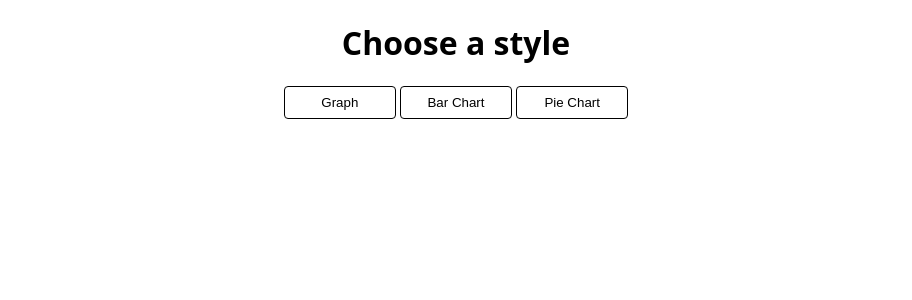
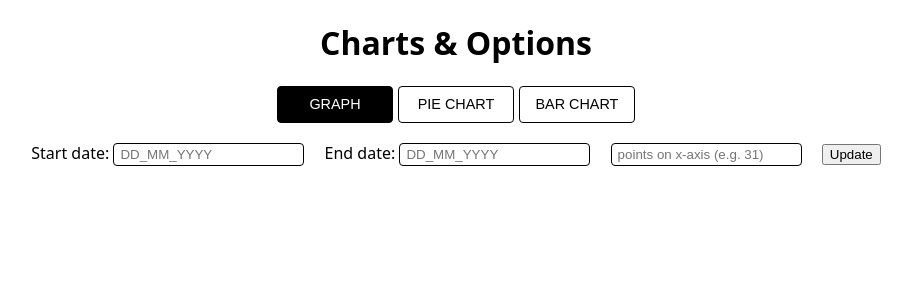
Before and after one commit to galustian/LogMe, a Flask app: template templates/index.html in a window 1280 px wide. Shown: the top 300 px of the page, without its empty margins (184-1096 px from the left). Run offline with Flask 2, Linux system fonts and the light colour scheme; the template is opened without the code that fills it, so the values that code supplies are empty.

Commit message:
bug fixes and many improvements

```diff
--- a/server.py
+++ b/server.py
@@ -1,6 +1,7 @@
 from flask import Flask, request, render_template, abort
 import matplotlib.pyplot as plt
 import mpld3
+import os
 import datetime
 import json
 import random
@@ -18,31 +19,36 @@ def number_of_logged_days(from_date, to_date):
 
 
 def get_days_dict(from_date, to_date):
-    from_month = int(from_date[1])
-    from_day = int(from_date[0])
-
-    to_month = int(to_date[1])
-    to_day = int(to_date[0])
-
     logs = get_years_logs(int(from_date[2]), int(to_date[2]))
 
     days = {}
 
     # logs[log_y] is the log of an entire year to be partially included
     for log_y in logs:
-        for log_d in logs[log_y]:
-            log_date = log_d.split("-")
-            log_day = int(log_date[0])
-            log_month = int(log_date[1])
+        for log_date in logs[log_y]:
+            from_year = int(from_date[2])
+            from_month = int(from_date[1])
+            from_day = int(from_date[0])
 
-            if from_month < log_month < to_month:
-                days[log_d] = logs[log_y][log_d]
-            elif log_month == from_month:
+            to_year = int(to_date[2])
+            to_month = int(to_date[1])
+            to_day = int(to_date[0])
+
+            log_day = int(log_date.split("-")[0])
+            log_month = int(log_date.split("-")[1])
+
+            if log_y > from_year:
+                from_day = 1
+                from_month = 1
+
+            if from_month < log_month < to_month and log_y <= to_year:
+                days[log_date] = logs[log_y][log_date]
+            elif log_month == from_month and log_y <= to_year:
                 if log_day >= from_day:
-                    days[log_d] = logs[log_y][log_d]
-            elif log_month == to_month:
+                    days[log_date] = logs[log_y][log_date]
+            elif log_month == to_month and log_y <= to_year:
                 if log_day <= to_day:
-                    days[log_d] = logs[log_y][log_d]
+                    days[log_date] = logs[log_y][log_date]
 
     return days
 
@@ -50,13 +56,14 @@ def get_days_dict(from_date, to_date):
 def increment_date(from_day, from_month, from_year):
     if from_day < 31:
         from_day += 1
-    elif from_month < 12:
+    else:
+        from_day = 1
         from_month += 1
-        from_day = 1
-    else:
-        from_year += 1
+
+    if from_month > 12:
         from_month = 1
         from_day = 1
+        from_year += 1
 
     return from_day, from_month, from_year
 
@@ -118,7 +125,6 @@ def get_app_colors_dict():
 
 def get_n_days_avg(days, n_days, from_date, to_date):
     from_to_dates_list = get_available_dates_in_ordered_list(days, from_date, to_date)
-    print(from_to_dates_list)
     app_names_list = get_all_app_names()
 
     avg_days = {}
@@ -126,7 +132,6 @@ def get_n_days_avg(days, n_days, from_date, to_date):
     # create avg_day and append to avg_days
     for n in range(0, len(from_to_dates_list), n_days):
         n_days_list = []
-
         # remaining days smaller than n_days (for the average)
         remaining_days = False
         if len(from_to_dates_list) - n < n_days:
@@ -136,7 +141,6 @@ def get_n_days_avg(days, n_days, from_date, to_date):
         # append n_days to list (for average)
         for i in range(n_days):
             day = days[from_to_dates_list[n+i]]
-
             # if app not used that day, create its dict entry with 0
             for app_name in app_names_list:
                 if app_name not in day:
@@ -146,7 +150,6 @@ def get_n_days_avg(days, n_days, from_date, to_date):
 
         # create average day
         avg_day = {}
-        # init avg_day dict
         for app_name in app_names_list:
             avg_day[app_name] = 0
 
@@ -162,13 +165,6 @@ def get_n_days_avg(days, n_days, from_date, to_date):
     return avg_days
 
 
-'''
-@app.route('/pie/<years>', methods=['GET', 'POST'])
-def pie_chart(years):
-    pass
-'''
-
-
 def create_date_obj(date_str):
     date = date_str.split('-')
     return datetime.date(int(date[2]), int(date[1]), int(date[0]))
@@ -178,7 +174,8 @@ def get_years_logs(from_year, to_year):
     logs = {}
     years_list = [y for y in range(from_year, to_year + 1)]
     for y in years_list:
-        logs[y] = read_log_only(year=y)
+        if os.path.isfile('logs/log-{}.json'.format(y)):
+            logs[y] = read_log_only(year=y)
 
     return logs
 
@@ -194,7 +191,7 @@ def create_graph(days_avg):
         for date_str in days_avg:
             date_obj_list.append(create_date_obj(date_str))
             hours_list.append(days_avg[date_str][app_name] / 3600)
-        plt.plot_date(date_obj_list, hours_list, color=app_colors_dict[app_name], label=app_name, markeredgewidth=2, linestyle='-', lw=3)
+        plt.plot_date(date_obj_list, hours_list, color=app_colors_dict[app_name], label=app_name, markeredgewidth=0, linestyle='-', lw=3)
 
     plt.xlabel('Date')
     plt.ylabel('Hours')
@@ -206,16 +203,17 @@ def create_bar(days_avg):
     app_colors_dict = get_app_colors_dict()
 
     for i, app_name in enumerate(app_names_list):
-        date_obj_list = []
+        date_str_list = []
         hours_list = []
 
         for date_str in days_avg:
-            date_obj_list.append(create_date_obj(date_str))
+            date_str_list.append(date_str)
             hours_list.append(days_avg[date_str][app_name] / 3600)
 
-        plt.bar(date_obj_list, hours_list, color=app_colors_dict[app_name], label=app_name, width=0.8)
-        ax = plt.gca()
-        ax.xaxis_date()
+        plt.bar(range(len(date_str_list)), hours_list, color=app_colors_dict[app_name], label=app_name, width=0.4, align='center')
+        plt.xticks(range(len(date_str_list)), date_str_list)
+        # ax = plt.gca()
+        # ax.xaxis_date()
 
     plt.xlabel('Date')
     plt.ylabel('Hours')
@@ -245,26 +243,29 @@ def create_pie(days_avg):
     plt.pie(hours_sum_list, labels=app_names_list, colors=colors_list, autopct='%1.1f%%')
 
 
-# format: 21_01_2018-16_09_2018
-@app.route('/<date_range>/<max_points_in_chart>', methods=['GET', 'POST'])
-def homepage(date_range, max_points_in_chart):
-    dates = date_range.split('-')
-    if len(dates) != 2:
-        return abort(404)
-    try:
-        int(max_points_in_chart)
-    except ValueError:
-        return abort(404)
+# date format: 21_01_2018
+@app.route('/', methods=['GET'])
+def homepage():
+    from_date = None
+    to_date = None
+    max_points_in_chart = None
 
-    from_date = dates[0].split('_')
-    to_date = dates[1].split('_')
-
-    if int(max_points_in_chart) > 15:
-        max_points_in_chart = 15
+    if 'start-date' not in request.args or 'end-date' not in request.args or 'max-datapoints' not in request.args:
+        now = datetime.datetime.now()
+        from_date = [now.day, now.month, now.year-1]
+        to_date = [now.day, now.month, now.year]
+        max_points_in_chart = MAX_POINTS_IN_BAR_CHART * 10
+    else:
+        from_date = request.args['start-date'].split('_')
+        to_date = request.args['end-date'].split('_')
+        max_points_in_chart = int(request.args['max-datapoints'])
+        # Validate date
+        if len(from_date) != 3 or len(to_date) != 3:
+            abort(404)
 
     # For Graph and Bar-Chart, set average days per point
     total_days = number_of_logged_days(from_date, to_date)
-    n_days_avg_per_point = round(total_days / int(max_points_in_chart))
+    n_days_avg_per_point = round(total_days / max_points_in_chart)
     if n_days_avg_per_point == 0:
         n_days_avg_per_point = 1
 
@@ -278,22 +279,28 @@ def homepage(date_range, max_points_in_chart):
     create_pie(days_avg)
 
     bar_fig = plt.figure(figsize=(12, 8))
-    # Set at most 15 bars
-    if int(max_points_in_chart) > MAX_POINTS_IN_BAR_CHART:
-        max_points_in_chart = MAX_POINTS_IN_BAR_CHART
-
-        n_days_avg_per_point = round(total_days / int(max_points_in_chart))
+    # Set at most 15 bars START
+    if max_points_in_chart > MAX_POINTS_IN_BAR_CHART:
+        n_days_avg_per_point = round(total_days / MAX_POINTS_IN_BAR_CHART)
         if n_days_avg_per_point == 0:
             n_days_avg_per_point = 1
         days_avg = get_n_days_avg(days, n_days_avg_per_point, from_date, to_date)
-
+    # Set at most 15 bars END
     create_bar(days_avg)
 
     graph = mpld3.fig_to_html(graph_fig)
+    pie = mpld3.fig_to_html(pie_fig)
     bar = mpld3.fig_to_html(bar_fig)
-    pie = mpld3.fig_to_html(pie_fig)
 
-    return render_template('index.html', html_graph=graph, html_bar=bar, html_pie=pie)
+    template_args = {
+        'html_graph': graph,
+        'html_pie': pie,
+        'html_bar': bar,
+        'start_date': '_'.join([str(d) for d in from_date]),
+        'end_date': '_'.join([str(d) for d in to_date]),
+        'max_points': max_points_in_chart
+    }
+    return render_template('index.html', **template_args)
 
 
 if __name__ == '__main__':
--- a/templates/index.html
+++ b/templates/index.html
@@ -12,39 +12,116 @@
 			#selection {
 				margin: 0 auto;
 				text-align: center;
-				width 30 rem;
+				width: 30 rem;
+				z-index: 99999 !important;
 			}
 			html {
 				font-family: 'Ubuntu', 'Noto Sans', sans-serif !important;
 			}
-			button {
-				width: 7rem;
-				height: 2.1rem;
+			#graphbutton, #piebutton, #barbutton {
+				width: 7.3rem;
+				height: 2.3rem;
 				border: 1px solid black;
 				background: transparent;
 				cursor: pointer;
 				border-radius: 4px;
+				font-size: 0.9rem;
+				outline: none;
+				text-transform: uppercase;
+			}
+			#pie, #bar {
+				display: none;
+			}
+
+			input {
+				margin-right: 1rem;
+				border: 1px solid black;
+				border-radius: 4px;
+				padding: 3px 6px;
 			}
 		</style>
 
 	</head>
 	<body>
 		<div id="selection">
-			<h1>Choose a style</h1>
-			<button>Graph</button>
-			<button>Bar Chart</button>
-			<button>Pie Chart</button>
+			<div style="margin-bottom: 1.2rem;">
+				<h1>Charts & Options</h1>
+				<button id='graphbutton' style='background-color: #000; color: #FFF'>Graph</button>
+				<button id='piebutton'>Pie Chart</button>
+				<button id='barbutton'>Bar Chart</button>
+			</div>
+
+			<div>
+				<form action="/" method="GET">
+					<label for="start-date">Start date:</label>
+					<input type="text" name="start-date" id="start-date" placeholder="DD_MM_YYYY" value="{{ start_date }}" required>
+
+					<label for="end-date">End date:</label>
+					<input type="text" name="end-date" id="end-date" placeholder="DD_MM_YYYY" value="{{ end_date }}" required>
+
+					<input type="number" name="max-datapoints" id="max-datapoints" placeholder="points on x-axis (e.g. 31)" value="{{ max_points }}" required>
+					<button id="update">Update</button>
+				</form>
+			</div>
 		</div>
 		<div id="graph">
 			{{ html_graph | safe }}
+		</div>
+
+		<div id="pie">
+			{{ html_pie | safe }}
 		</div>
 
 		<div id="bar">
 			{{ html_bar | safe }}
 		</div>
 
-		<div id="pie">
-			{{ html_pie | safe }}
-		</div>
+		<script>
+			var graph = document.getElementById('graph');
+			var pie = document.getElementById('pie');
+			var bar = document.getElementById('bar');
+
+			var graphbutton = document.getElementById('graphbutton');
+			var piebutton = document.getElementById('piebutton');
+			var barbutton = document.getElementById('barbutton');
+
+			graphbutton.addEventListener('click', () => {
+				changeChartStyle(graph, pie, bar);
+				changeButtonStyle(graphbutton, barbutton, piebutton);
+			});
+
+			piebutton.addEventListener('click', () => {
+				changeChartStyle(pie, graph, bar);
+				changeButtonStyle(piebutton, graphbutton, barbutton);
+			});
+
+			barbutton.addEventListener('click', () => {
+				changeChartStyle(bar, graph, pie);
+				changeButtonStyle(barbutton, graphbutton, piebutton);
+			});
+
+			function changeChartStyle(active, inactive1, inactive2) {
+				active.style.display = 'block';
+				inactive1.style.display = 'none';
+				inactive2.style.display = 'none';
+			}
+
+			function changeButtonStyle(buttonActive, buttonInactive1, buttonInactive2) {
+				buttonActive.style.backgroundColor = '#000';
+				buttonActive.style.color = '#FFF';
+
+				buttonInactive1.style.backgroundColor = '#FFF';
+				buttonInactive1.style.color = '#000';
+
+				buttonInactive2.style.backgroundColor = '#FFF';
+				buttonInactive2.style.color = '#000';
+			}
+
+			/* ------------------------------------------- Updating Settings ------------------------------------------- */
+
+			var updateButton = document.getElementById('update');
+
+
+		</script>
 	</body>
 </html>
```
